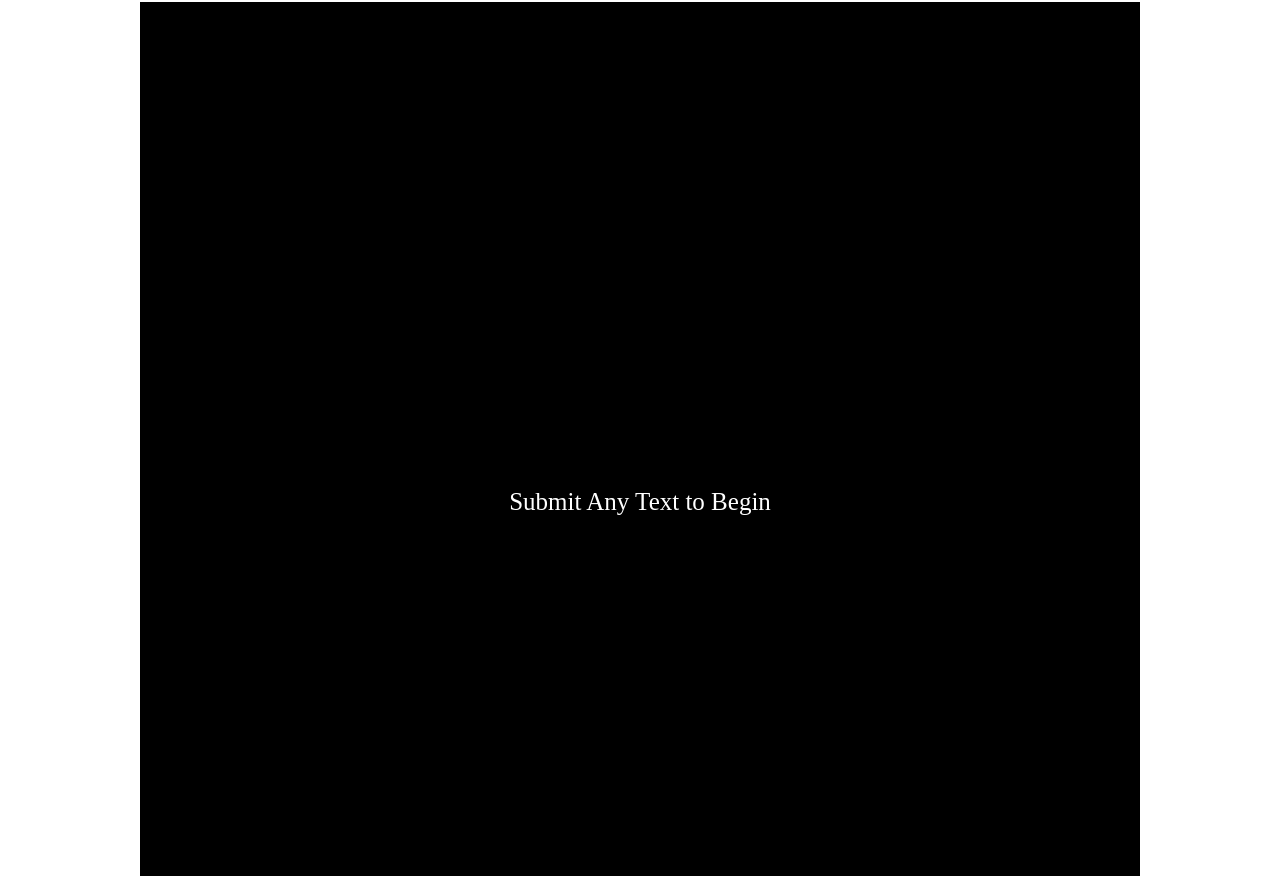
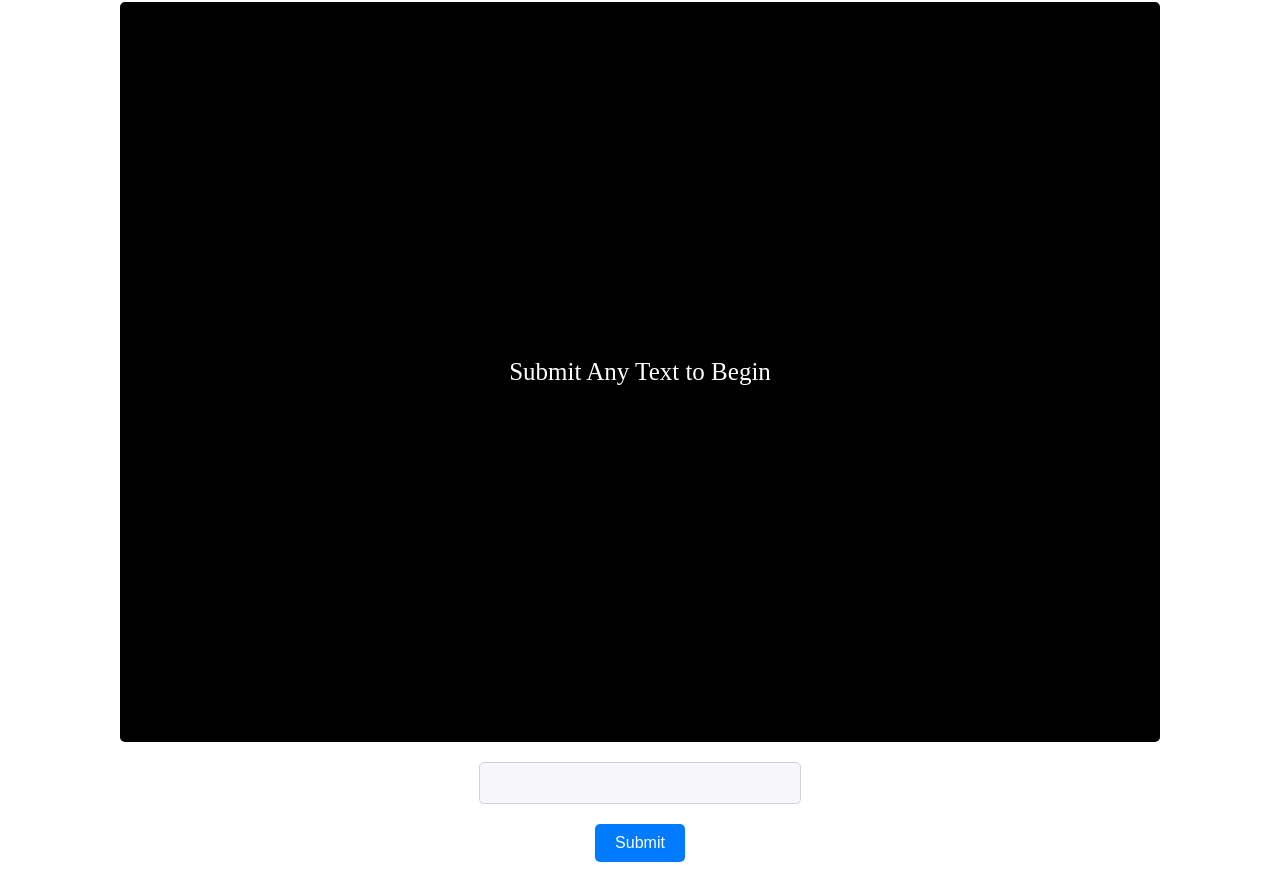
Before and after one commit to taljsl/our-simple-browser-game, a website: page index.html in a window 1280 px wide. Shown: the part 76-952 px from the top of the page. Drawn offline with Linux system fonts and the light colour scheme.

Commit message:
modify some css

```diff
--- a/style.css
+++ b/style.css
@@ -19,19 +19,48 @@ h1 {
     justify-content: center; /* Center text vertically */
     align-items: center;     /* Center text horizontally */
     background-color: black;
-    height: 1000px;
+    height: 700px;
     width: 1000px;
     color: white;
     text-align: center;      /* Center text inside the gamebox */
     font-size: 25px;
+    padding: 20px;
+    border-radius: 5px;
 }
 
 input {
-    margin: 10px;
+    margin: 20px;
     width: 300px;
-    background-color: hotpink;
+    background-color: rgb(247,247,249);
+    padding: 10px;
+    border-radius: 5px;
+    line-height: 1.5;
+    display: block;
+    border: 1px solid #ced4da;
+
 }
 
+button{
+
+    background-color: #007bff;
+    color: white;
+    padding: 10px 20px;
+    border: none;
+    border-radius: 5px;
+    font-size: 16px;
+    cursor: pointer;
+    outline: none;
+    transition: background-color 0.3s ease;
+}
+button:hover {
+    background-color: #0056b3;
+}
+
+input:focus{
+    border-color: #80bdff;
+    outline: 0;
+    box-shadow: 0 0 0 0.2rem rgba(0, 123, 255, 0.25);
+}
 
 /* CSS Styling using Flex gained via assitance of chatgpt
 Sizes and styling choices generated by us */
```
